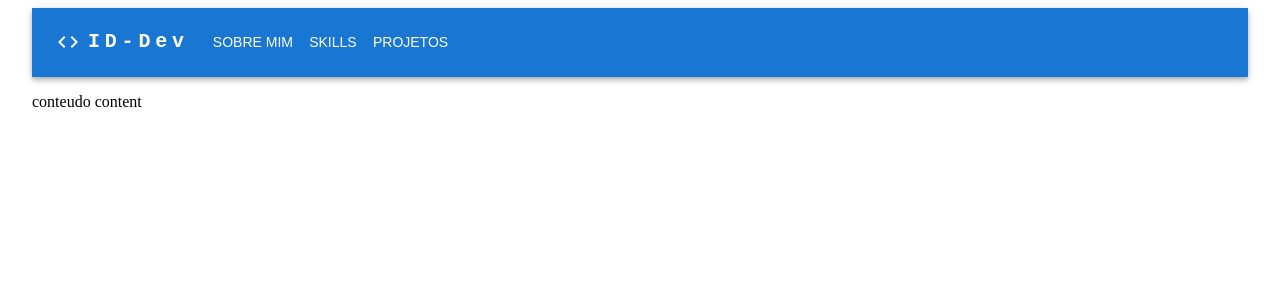
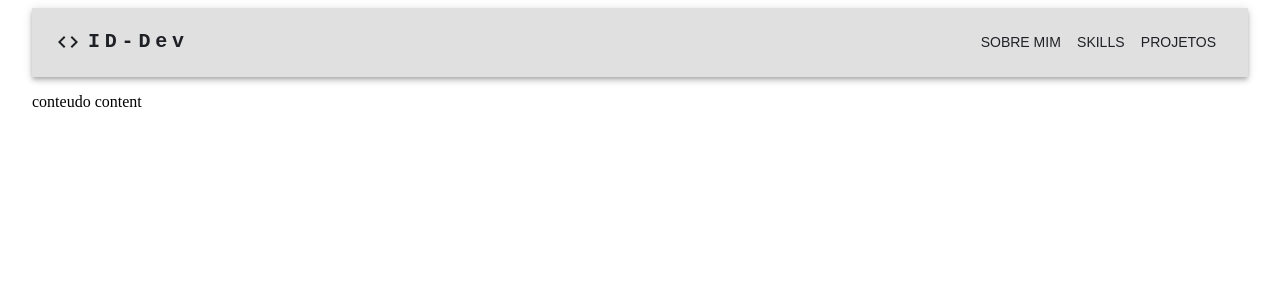
Before and after one commit to ifdc2308/portfolio-italo, a React (Vite) app: page / in a window 1280 px wide. Shown: the top 300 px of the page. Built offline with nearby package versions, Linux system fonts and the light colour scheme.

Commit message:
fix: color-theme

```diff
--- a/src/views/HomePage.jsx
+++ b/src/views/HomePage.jsx
@@ -1,13 +1,13 @@
 import * as React from 'react';
 import AppBar from '@mui/material/AppBar';
-import Box from '@mui/material/Box';
+import { Box, Grid } from '@mui/material';
 import Toolbar from '@mui/material/Toolbar';
 import Typography from '@mui/material/Typography';
 import Button from '@mui/material/Button';
 
 export const HomePage = () => {
   return (
-    <Box sx={{ flexGrow: 1 }}>
+    <Box>
       <p>conteudo content</p>
     </Box>
   );
--- a/src/views/components/AppBar.jsx
+++ b/src/views/components/AppBar.jsx
@@ -23,10 +23,10 @@ function ResponsiveAppBar() {
   };
 
   return (
-    <AppBar position="static">
+    <AppBar position="static" sx={{background: "#E0E0E0"}}>
       <Container maxWidth="xl">
         <Toolbar disableGutters>
-          <CodeIcon sx={{ display: { xs: 'none', md: 'flex' }, mr: 1 }} />
+          <CodeIcon sx={{ display: { xs: 'none', md: 'flex' }, color: "#1E2025", mr: 1 }} />
           <Typography
             variant="h6"
             noWrap
@@ -38,7 +38,7 @@ function ResponsiveAppBar() {
               fontFamily: 'monospace',
               fontWeight: 700,
               letterSpacing: '.3rem',
-              color: 'inherit',
+              color: '#1E2025',
               textDecoration: 'none',
             }}
           >
@@ -52,7 +52,7 @@ function ResponsiveAppBar() {
               aria-controls="menu-appbar"
               aria-haspopup="true"
               onClick={handleOpenNavMenu}
-              color="inherit"
+              color="#1E2025"
             >
               <MenuIcon />
             </IconButton>
@@ -71,18 +71,22 @@ function ResponsiveAppBar() {
               fontFamily: 'monospace',
               fontWeight: 700,
               letterSpacing: '.3rem',
-              color: 'inherit',
+              color: '#1E2025',
               textDecoration: 'none',
             }}
           >
             ID-Dev
           </Typography>
-          <Box sx={{ flexGrow: 1, display: { xs: 'none', md: 'flex' } }}>
+          <Box sx={{
+      flexGrow: 1,
+      display: { xs: 'none', md: 'flex' },
+      justifyContent: 'flex-end'  // Alinha os itens à direita
+    }}>
             {pages.map((page) => (
               <Button
                 key={page}
                 onClick={handleCloseNavMenu}
-                sx={{ my: 2, color: 'white', display: 'block' }}
+                sx={{ my: 2, color: '#1E2025', display: 'block' }}
               >
                 {page}
               </Button>
```
Also changed, not shown: src/views/components/theme.txt (added).
